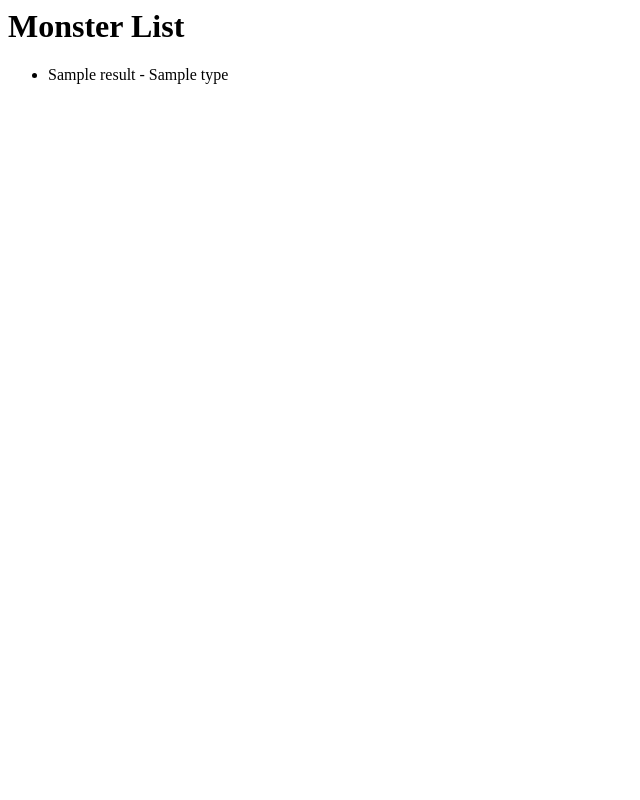
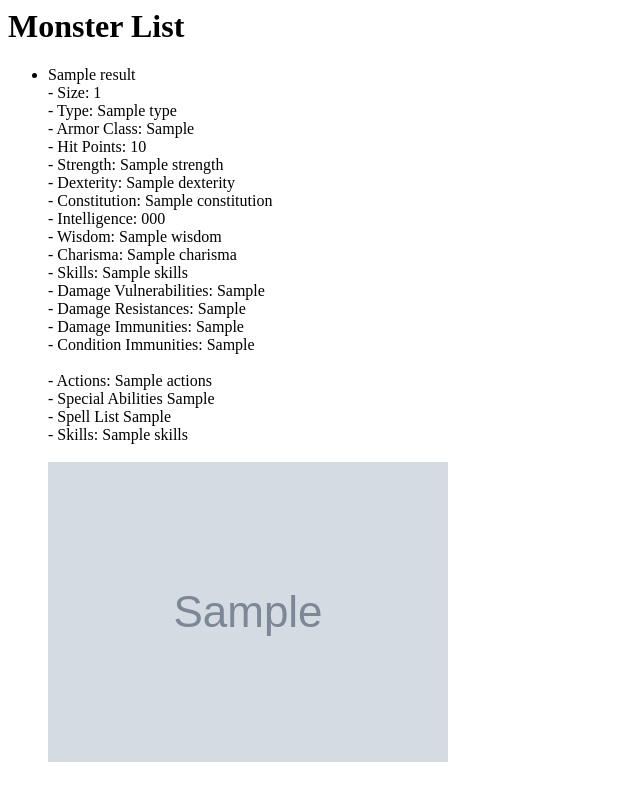
Before and after one commit to ChrisAsercion/monster_finder5e, a Django app: page /monsters/index/ in a window 1280 px wide. Shown: the whole page, without its empty margins (0-640 px from the left). Run offline with Django 4.2, Linux system fonts and the light colour scheme; tables that the repository leaves empty hold one stand-in row (values such as "Sample post"); grey boxes marked "Sample" are stand-in pictures; a database or web service that is not in the repository returns one stand-in record (values such as "Sample title"); data that the repository does not hold is empty.

Commit message:
Adds HTML traits for monsters

```diff
--- a/monsters/models.py
+++ b/monsters/models.py
@@ -1,6 +1,7 @@
 from django.db import models
 
 class Monster(models.Model):
+    #import pdb; pdb.set_trace()
     name = models.CharField(max_length=255)
     size = models.CharField(max_length=255)
     type = models.CharField(max_length=255)
--- a/monsters/templates/monsters/index.html
+++ b/monsters/templates/monsters/index.html
@@ -2,6 +2,34 @@
 
 <ul>
   {% for monster in monsters %}
-    <li>{{ monster.name }} - {{ monster.type }}</li>
+    <li>
+      <span>{{ monster.name }}</span><br>
+      - Size: <span>{{ monster.size }}</span><br>
+      - Type: <span>{{ monster.type }}</span><br>
+      - Armor Class: <span>{{ monster.armor_class }}</span><br>
+      - Hit Points: <span>{{ monster.hit_points }}</span><br>
+      - Strength: <span>{{ monster.strength }}</span><br>
+      - Dexterity: <span>{{ monster.dexterity }}</span><br>
+      - Constitution: <span>{{ monster.constitution }}</span><br>
+      - Intelligence: <span>{{ monster.intelligence }}</span><br>
+      - Wisdom: <span>{{ monster.wisdom }}</span><br>
+      - Charisma: <span>{{ monster.charisma }}</span><br>
+      - Skills: <span>{{ monster.skills }}</span><br>
+      - Damage Vulnerabilities: <span>{{ monster.damage_vulnerabilties }}</span><br>
+      - Damage Resistances: <span>{{ monster.damage_resistances }}</span><br>
+      - Damage Immunities: <span>{{ monster.damage_immunities }}</span><br>
+      - Condition Immunities: <span>{{ monster.condition_immunities}}</span><br><br>
+      - Actions: <span>{{ monster.actions }}</span><br>
+      - Special Abilities <span>{{ monster.special_abilites }}</span><br>
+      - Spell List <span>{{ monster.spell_list }}</span><br>
+      - Skills: <span>{{ monster.skills }}</span><br><br>
+
+      {% if monster.img_main %}
+        <img src="{{ monster.img_main }}" alt="{{ monster.name }} Image">
+      {% else %}
+        <!-- Optional: Placeholder image or alternative content -->
+        <span>No image available</span>
+      {% endif %}
+    </li>
   {% endfor %}
 </ul>
```
